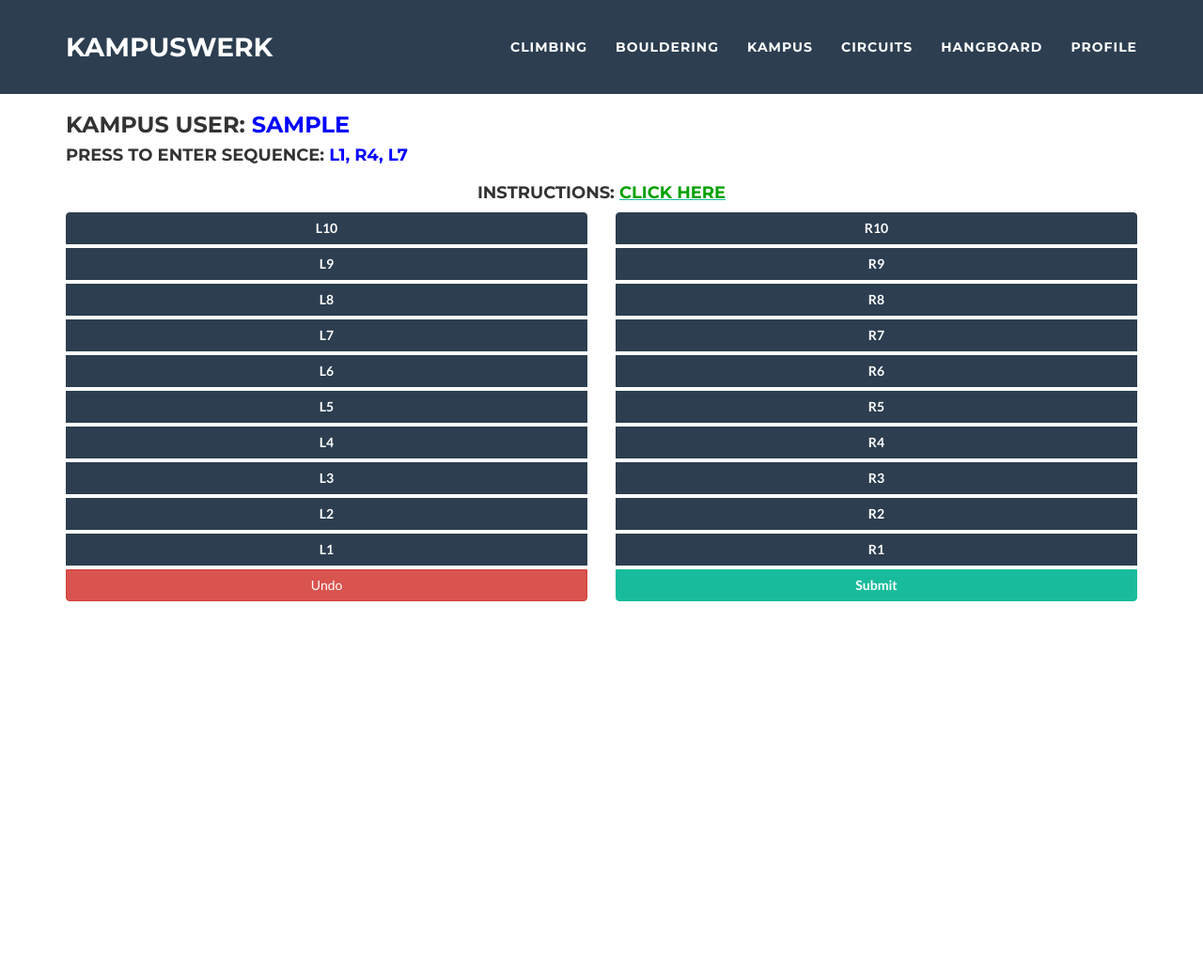
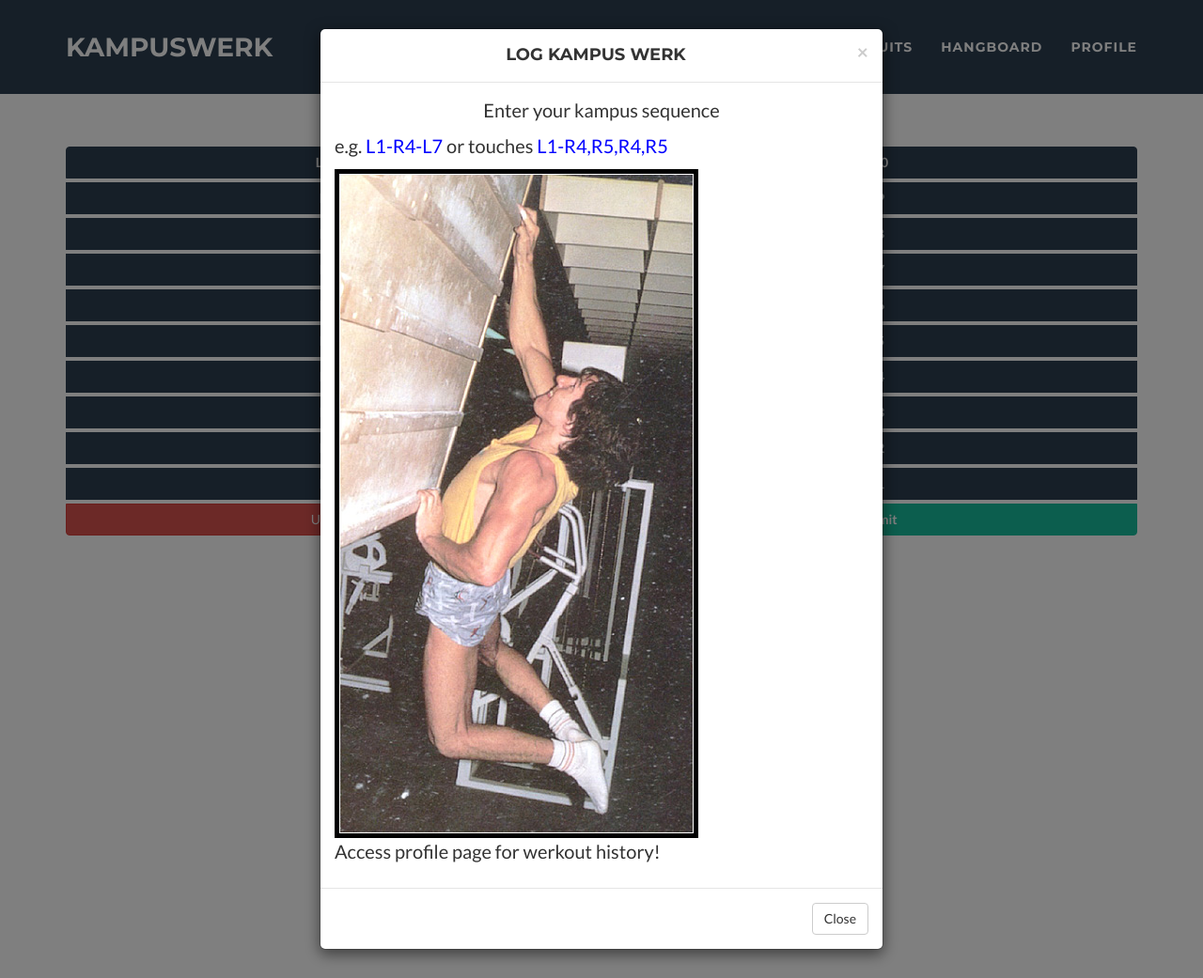
Before and after one commit to monkeymoves/MasterKampuswerk, a Flask app: page /kampus in a window 1280 px wide, after a click on "CLICK HERE". Shown: the whole page at 94% size. Run offline with Flask 2, Linux system fonts and the light colour scheme; the visitor is signed in with stand-in values (Sample User, id 1); data comes from the database, SQL or seed files in the repository; parts of the project's set-up code (start-up, migrations or seed data) failed here and were passed over; some libraries are stand-ins or nearby versions.

Commit message:
fixed modal

```diff
--- a/app/templates/bouldering.html
+++ b/app/templates/bouldering.html
@@ -7,7 +7,7 @@
 </div>
 <div class="row jumbotron ">
 
- <img class="col-xs-12 col-md-6  img-responsive"  src="{{ url_for('static', filename ="img/dinas.jpg")}}" />
+ <img class="col-xs-12 col-md-6"  class="img-responsive"  src="{{ url_for('static', filename ="img/dinas.jpg")}}" />
 
 <div class="col-xs-12 col-md-6 jumbotron" id="routes">
 <div class="container">
--- a/app/templates/circuits.html
+++ b/app/templates/circuits.html
@@ -4,11 +4,13 @@
 
 
 <section>
-<h3>Enter Circuit Data: <font color="primary"> {{current_user.nickname }} </font> </h3>
+<div class="container">
 
+<h3>Circuit Data: <font color="primary"> {{current_user.nickname }} </font> </h3>
+</div>
 <div class="row jumbotron ">
 
- <img class="col-xs-12 col-md-6  img-responsive"  src="{{ url_for('static', filename ="img/boulderwall.jpg")}}" />
+ <img class="col-xs-12 col-md-6" class="img-responsive"  src="{{ url_for('static', filename ="img/boulderwall.jpg")}}" />
 
 <div class="col-xs-12 col-md-6 jumbotron" id="boulder">
 <div class="container">
--- a/app/templates/hangboard.html
+++ b/app/templates/hangboard.html
@@ -12,7 +12,7 @@
 
 
 <div class="row col-xs-12">
-<img id="boardchange" class="col-xs-12 img-responsive"  src="{{ url_for('static', filename ="img/BM2000.png")}}" />
+<img id="boardchange" class="col-xs-12" class="img-responsive"  src="{{ url_for('static', filename ="img/BM2000.png")}}" />
 
 {% from "_formhelpers.html" import render_field %}
 
--- a/app/templates/kampus.html
+++ b/app/templates/kampus.html
@@ -15,46 +15,21 @@
 <section >
 
 <div class="container">
-<div class="row"
+<div class="row">
 <div class="col-xs-12">
-</div>
-<h3> Kampus User: <font color="blue"> {{current_user.nickname }} </font> </h3>
+
+<h3 align="center"> Kampus User: <font color="blue"> {{current_user.nickname }} </font> </h3>
 
 
 
 
-<h4 id="p1"> Press to enter sequence: <font color="blue">    L1, R4, L7 </font>  </h4>
+<h4 align="center"  id="p1">  </h4>
+</div>
+</div></div>
+
 </div>
 
-<div class="container">
-  <h4 align="center">Instructions:
-  <!-- Trigger the modal with a link -->
-<a data-toggle="modal" href="#myModal"><font color="primary">  Click Here </font></a></h4>
-  <!-- Modal -->
-  <div class="modal fade active" data-backdrop="false" id="myModal" role="dialog">
-    <div class="modal-dialog">
 
-      <!-- Modal content-->
-      <div class="modal-content" </div>>
-        <div class="modal-header">
-          <button type="button" class="close" data-dismiss="modal">&times;</button>
-          <h4 align="center" class="modal-title">Log Kampus Werk</h4>
-        </div>
-        <div class="modal-body">
-            <p> Enter your kampus sequence </p>
-              <img src=static/img/campus.jpg />
-                  <p> e.g. 1-4-7 or touches 1-4,5,4,5 </p>
-                     <p> Access your profile page & see werkout history!</p>
-                        </div>
-        <div class="modal-footer">
-          <button type="button" class="btn btn-default" data-dismiss="modal">Close</button>
-        </div>
-      </div>
-
-    </div>
-  </div>
-
-</div>
 
 <div class="container" style>
 
@@ -93,9 +68,46 @@
 
    </div>
        </div>
+<div class="container">
+  <h3 align="center">Instructions
+  <!-- Trigger the modal with a button -->
+  <a href="#myModal" id="myBtn"> <font color="primary"> Click Here </font> </a></h3>
+
+  <!-- Modal -->
+  <div class="modal fade" id="myModal" role="dialog">
+    <div class="modal-dialog">
+
+      <!-- Modal content-->
+      <div class="modal-content">
+        <div class="modal-header">
+          <button type="button" class="close" data-dismiss="modal">&times;</button>
+       <h4 align="center" class="modal-title">Log Kampus Werk</h4>
+        </div>
+        <div class="modal-body">
+            <p align="center"> Enter your kampus sequence </p>
+            <p> e.g. <font color="blue"> L1-R4-L7 </font> or touches <font color="blue"> L1-R4,R5,R4,R5 </font></p>
+              <img class="img-responsive" src=static/img/campus.jpg />
+
+                     <p> Access profile page for werkout history!</p>
+                        </div>
+        <div class="modal-footer">
+          <button type="button" class="btn btn-default" data-dismiss="modal">Close</button>
+        </div>
+      </div>
+
+    </div>
+  </div>
+
+  </div>
 </section>
+<script>
+$(document).ready(function(){
+    $("#myBtn").click(function(){
+        $("#myModal").modal();
+    });
+});
+</script>
 
-<script src="/static/vendor/jquery/jquery.min.js"></script>
     <!-- Bootstrap Core JavaScript -->
     <script src="/static/vendor/bootstrap/js/bootstrap.min.js"></script>
     <!-- Plugin JavaScript -->
--- a/config.py
+++ b/config.py
@@ -5,8 +5,8 @@ class Config(object):
 
     # Put any configurations here that are common across all environments
 
-    SQLALCHEMY_POOL_RECYCLE = 499
-    SQLALCHEMY_POOL_TIMEOUT = 20
+    # SQLALCHEMY_POOL_RECYCLE = 499
+    # SQLALCHEMY_POOL_TIMEOUT = 20
 
 class DevelopmentConfig(Config):
     """
```
Also changed, not shown: app/templates/climbing.html (+4 -3 lines), app/templates/profile.html (+44 -41 lines).
